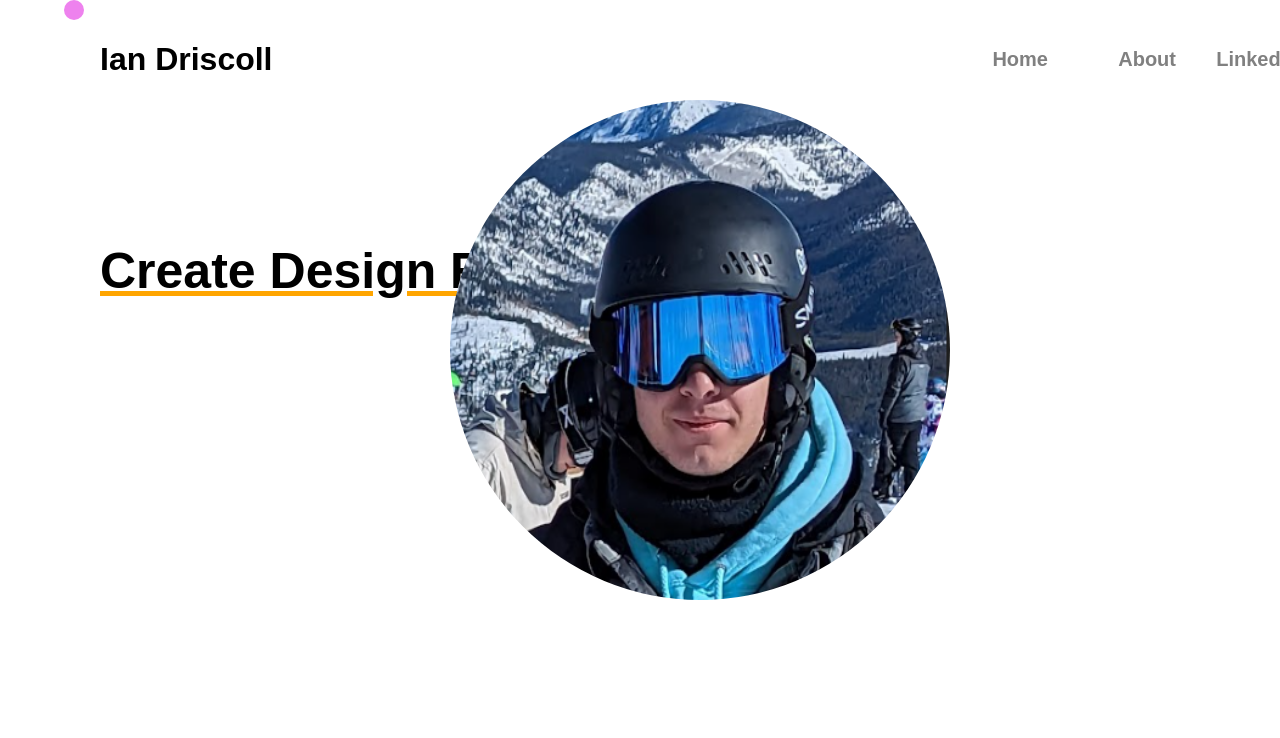
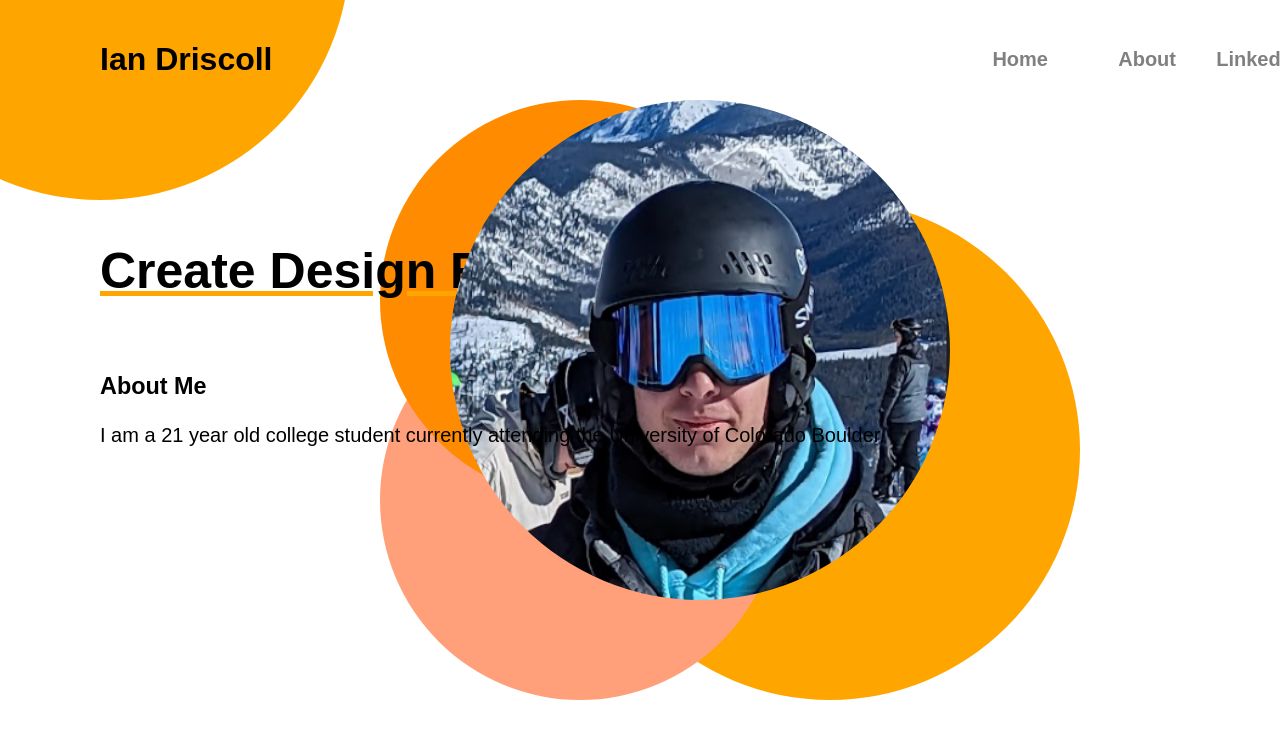
Before and after one commit to iandriscoll24/iandriscoll24.github.io, a plain HTML site: page index.html in a window 1280 px wide. Shown: the top 738 px of the page. Drawn offline with Linux system fonts and the light colour scheme.

Commit message:
midterm 2

```diff
--- a/midterm2.css
+++ b/css/index.css
@@ -49,26 +49,49 @@ img {
 
 }
 
-#red-ball{
-    background-color: violet;
-    width: 20px;
-    height:20px;
-    border-radius: 50%;
-    position: absolute;
-    left:5vw;
-    top:0;
-    animation: ballmove 5s;
-    animation-iteration-count: infinite;
+#about {
+    float: right;
+    position: fixed;
+    left: 100px;
+    top: 350px;
+    font-size: 20px;
+
 }
 
-@keyframes ballmove{
-    0% {
-        left: 5%;
-    }
-    50% {
-        left: 95%;
-    }
-    100% {
-        left: 5%;
-    }
+#circle1 {
+    height: 500px;
+    width: 500px;
+    border-radius: 50%;
+    background-color: orange;
+    position: fixed;
+    top: -300px;
+    left: -150px;
+  }
+
+#circle2 {
+    height: 500px;
+    width: 500px;
+    border-radius: 50%;
+    background-color: orange;
+    position: fixed;
+    top: 200px;
+    right: 200px;
+  }
+#circle3 {
+    height: 400px;
+    width: 400px;
+    border-radius: 50%;
+    background-color: lightsalmon;
+    position: fixed;
+    top: 300px;
+    right: 500px;
 }
+#circle4 {
+    height: 400px;
+    width: 400px;
+    border-radius: 50%;
+    background-color: darkorange;
+    position: fixed;
+    top: 100px;
+    right: 500px;
+}
--- a/index.html
+++ b/index.html
@@ -4,10 +4,18 @@
     <meta charset="UTF-8">
     <meta http-equiv="X-UA-Compatible" content="IE=edge">
     <meta name="viewport" content="width=device-width, initial-scale=1.0">
-    <link rel="stylesheet" href="midterm2.css">
-    <title>Animate Something</title>
+    <link rel="stylesheet" href="../iandriscoll24.github.io/css/index.css">
+    <title>Portfolio Website</title>
 </head>
 <body>
+    <div id="circle1">
+    </div>
+    <div id="circle2">
+    </div>
+    <div id="circle3">
+    </div>
+    <div id="circle4">
+    </div>
     <nav>
         <a>Home</a>
         <a>About</a>
@@ -15,10 +23,12 @@
         <a>More</a>
         <a>Socials</a>
     </nav>
-    <h1>Ian Driscoll</h1> <!--change this text-->
-    <div id="red-ball">
-    </div>
+    <h1>Ian Driscoll</h1>
     <h2>Create Design Explore</h2>
     <img src="me.png">
+    <div id="about">
+        <h3>About Me</h3>
+        <p>I am a 21 year old college student currently attending the University of Colorado Boulder.</p>
+    </div>
 </body>
 </html>
```
